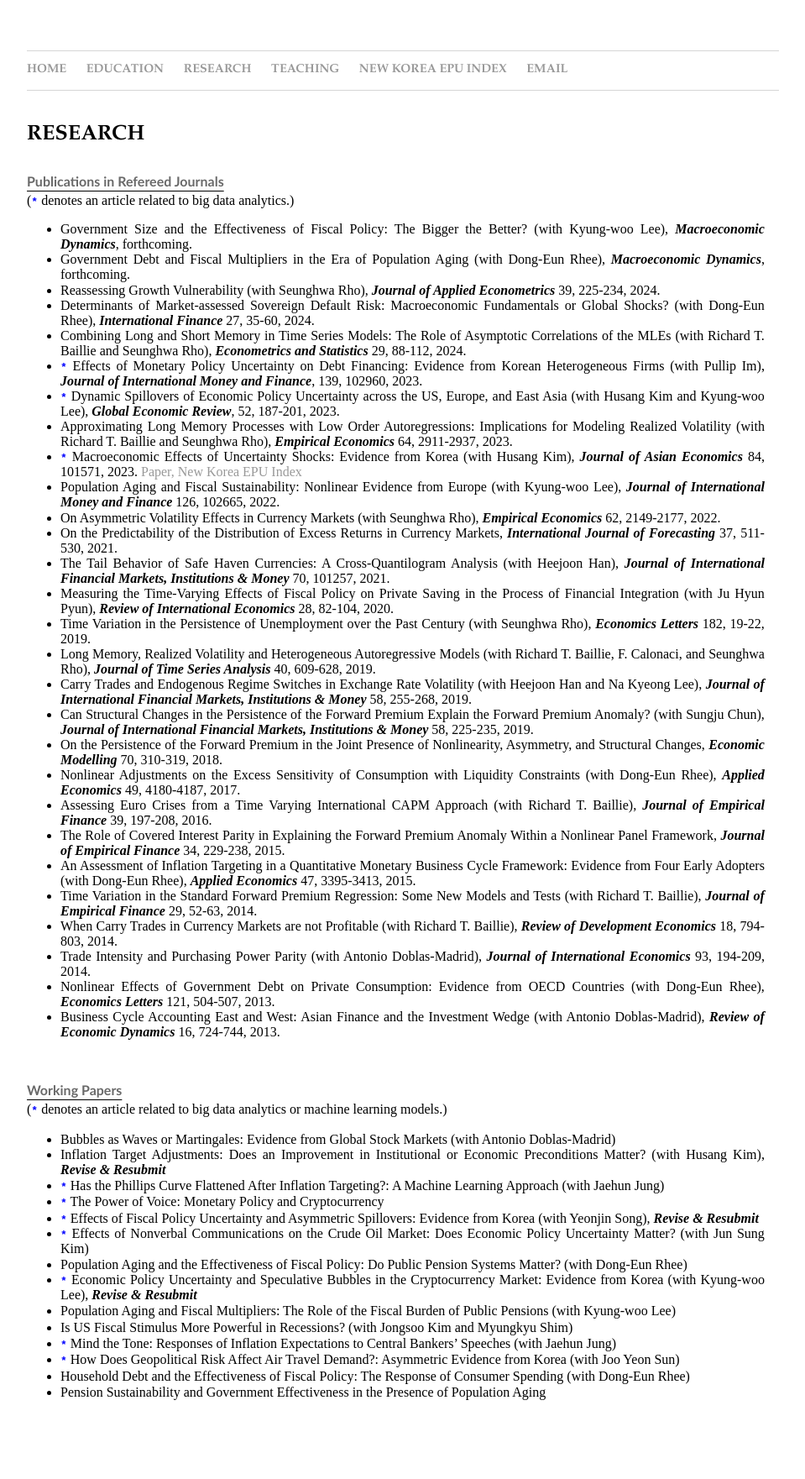
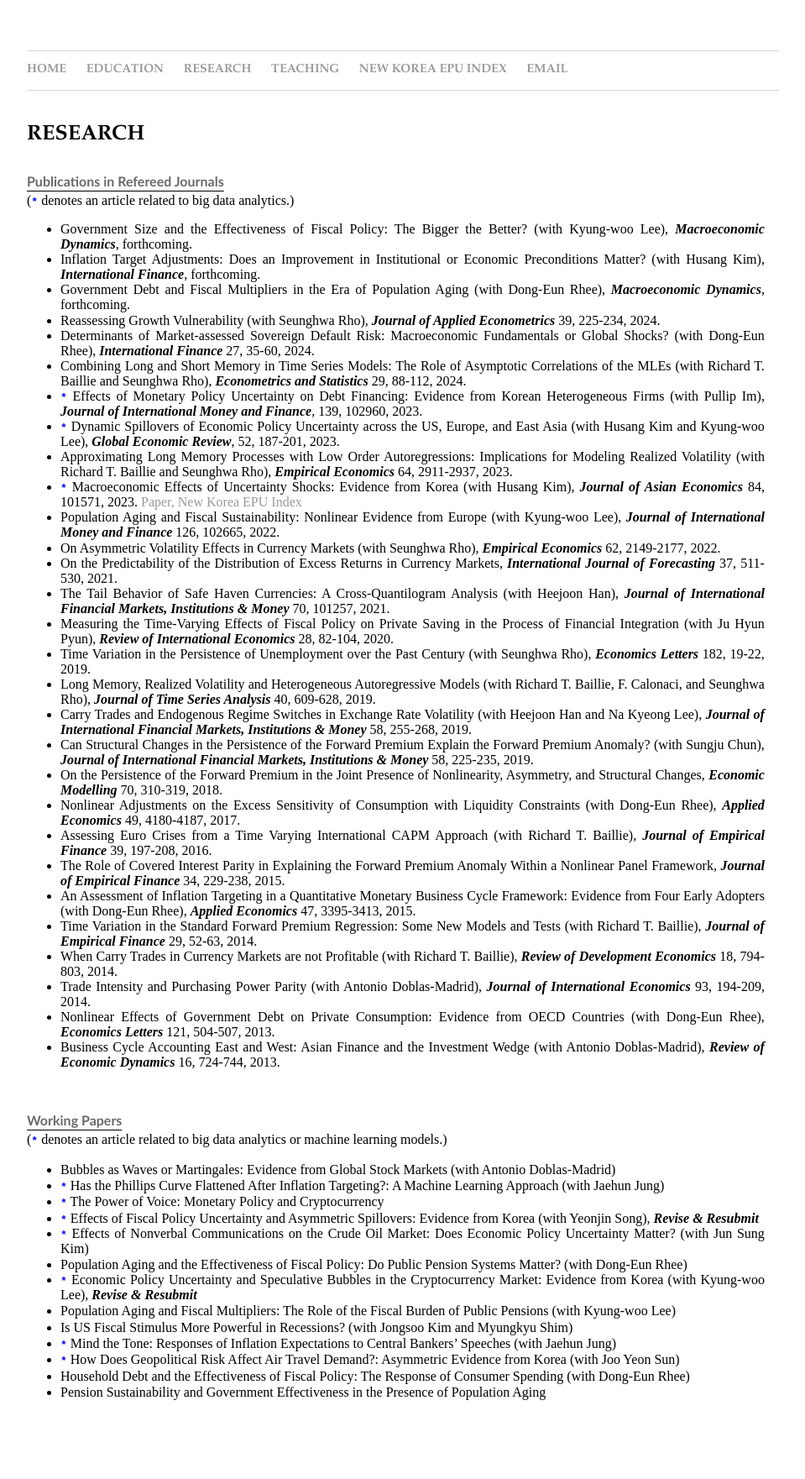
Before and after one commit to dooyeoncho/dooyeoncho.github.io, a Jekyll site: the page built from pages/research.html, in a window 1280 px wide. Shown: the whole page at 84% size, without its empty margins (160-1119 px from the left). Built offline with Jekyll 4.4.1, drawn with Linux system fonts in a browser that asks for light colours; some of the changed lines change nothing that is shown.

Commit message:
Update research.html

```diff
--- a/pages/research.html
+++ b/pages/research.html
@@ -25,6 +25,7 @@ span {
 <div><b><p style="text-decoration: underline; text-underline-position:under;"><font color="dimgray" face="Gill Sans", sans-serif;>Publications in Refereed Journals</font></p></b></div> </div></li>(<code style="color : blue"><b>*</b></code> denotes an article related to big data analytics.)</li></div>
 		<div><ul>
 			<span><li>Government Size and the Effectiveness of Fiscal Policy: The Bigger the Better? (with Kyung-woo Lee), <em property="italic"><b>Macroeconomic Dynamics</b></em>, forthcoming.</li></span>
+			<span><li>Inflation Target Adjustments: Does an Improvement in Institutional or Economic Preconditions Matter? (with Husang Kim), <em property="italic"><b>International Finance</b></em>, forthcoming.</li></span>
 			<span><li>Government Debt and Fiscal Multipliers in the Era of Population Aging (with Dong-Eun Rhee), <em property="italic"><b>Macroeconomic Dynamics</b></em>, forthcoming.</li></span>
                         <span><li>Reassessing Growth Vulnerability (with Seunghwa Rho), <em property="italic"><b>Journal of Applied Econometrics</b></em> 39, 225-234, 2024.</li></span>
 			<span><li>Determinants of Market-assessed Sovereign Default Risk: Macroeconomic Fundamentals or Global Shocks? (with Dong-Eun Rhee), <em property="italic"><b>International Finance</b></em> 27, 35-60, 2024.</li></span>
@@ -59,7 +60,6 @@ span {
 <div><b><p style="text-decoration: underline; text-underline-position:under;"><font color="dimgray" face="Gill Sans", sans-serif;>Working Papers</font></p></b> </div></li>(<code style="color : blue"><b>*</b></code> denotes an article related to big data analytics or machine learning models.)</li></div>
 	<ul>
 		<span><li>Bubbles as Waves or Martingales: Evidence from Global Stock Markets (with Antonio Doblas-Madrid)</li></span>
-		<span><li>Inflation Target Adjustments: Does an Improvement in Institutional or Economic Preconditions Matter? (with Husang Kim), <em property="italic"><b>Revise & Resubmit</b></em></li></span>
 		<span><li><code style="color : blue"><b>*</b></code> Has the Phillips Curve Flattened After Inflation Targeting?: A Machine Learning Approach (with Jaehun Jung)</li></span>
 		<span><li><code style="color : blue"><b>*</b></code> The Power of Voice: Monetary Policy and Cryptocurrency</li></span>
 		<span><li><code style="color : blue"><b>*</b></code> Effects of Fiscal Policy Uncertainty and Asymmetric Spillovers: Evidence from Korea (with Yeonjin Song), <em property="italic"><b>Revise & Resubmit</b></em></li></span>
```
